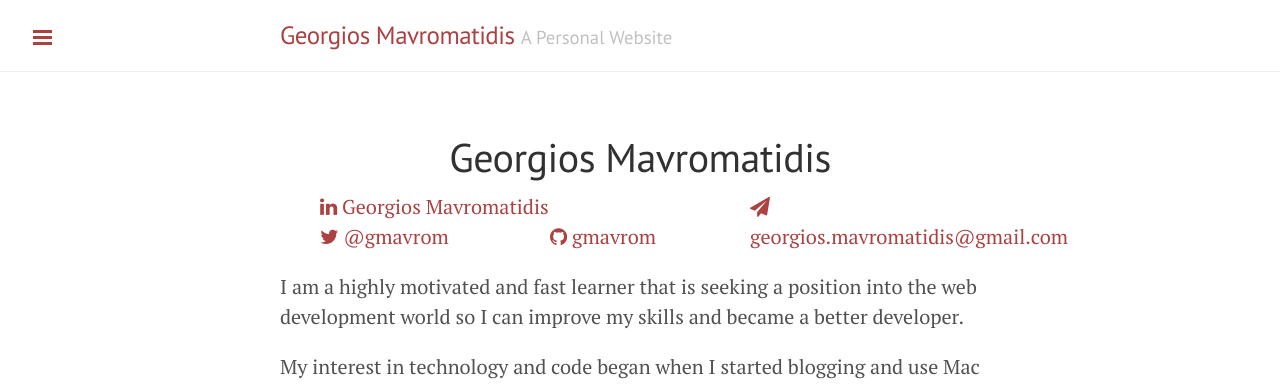
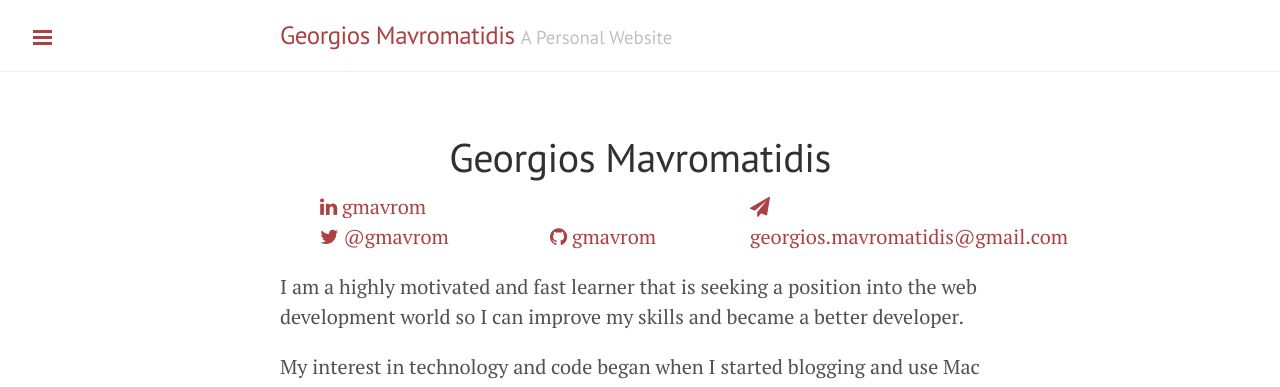
Before and after one commit to gmavrom33/gmavrom.github.io, a Jekyll site: the page built from cv/index.md, in a window 1280 px wide and 900 px high. Shown: the top 387 px of the window. Built offline with Jekyll 4.4.1, drawn with Linux system fonts in a browser that asks for light colours; nearby versions of some CDN libraries.

Commit message:
Update index.md

```diff
--- a/cv/index.md
+++ b/cv/index.md
@@ -13,7 +13,7 @@ title: CV
 <div class="contact">
   <ul>
 		<li><a href="mailto:georgios.mavromatidis@gmail.com?subject=Say%20Hello%20to%20George"><i class="fa fa-send"></i> georgios.mavromatidis@gmail.com</a></li>
-		<li><a href="https://www.linkedin.com/in/gmavrom"><i class="fa fa-linkedin"></i> Georgios Mavromatidis</a></li>
+		<li><a href="https://www.linkedin.com/in/gmavrom"><i class="fa fa-linkedin"></i> gmavrom</a></li>
 		<li><a href="https://github.com/gmavrom"><i class="fa fa-github"></i>  gmavrom</a></li>
 		<li><a href="https://twitter.com/gmavrom"><i class="fa fa-twitter"></i>  @gmavrom</a></li>
 	</ul>
```
